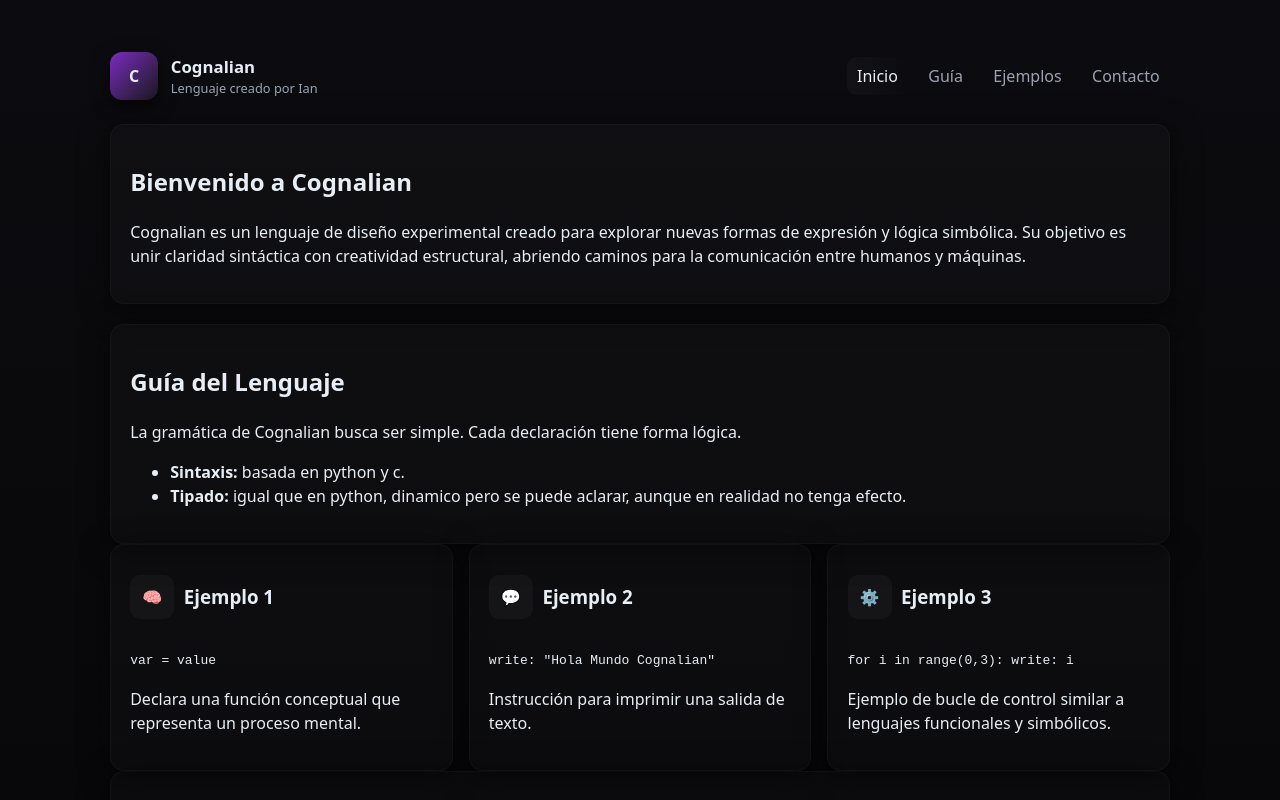
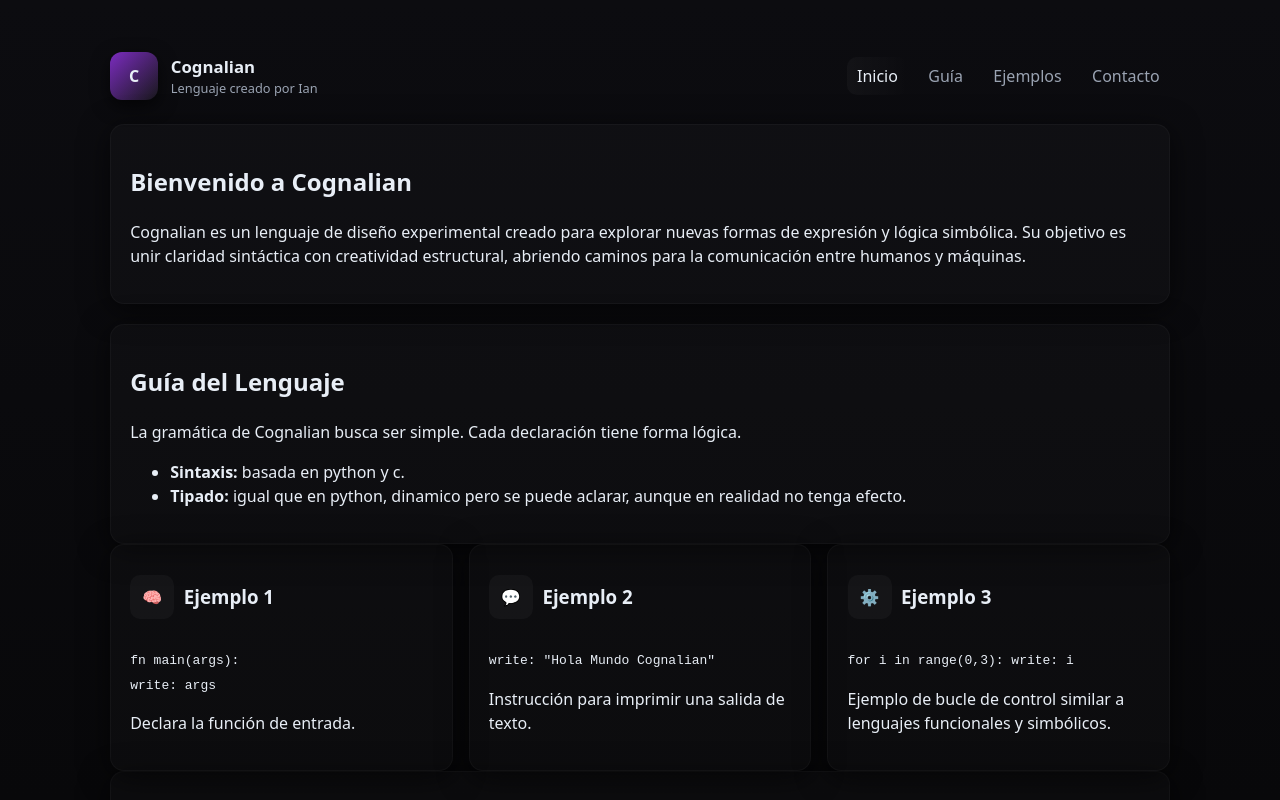
Before and after one commit to IanLangs/IanLangs.github.io, a plain HTML site: page cognalian.html in a window 1280 px wide. Shown: the top 800 px of the page. Drawn offline with Linux system fonts and the light colour scheme.

Commit message:
Update cognalian.html

```diff
--- a/cognalian.html
+++ b/cognalian.html
@@ -52,8 +52,8 @@
           <div class="feature-icon">🧠</div>
           <h3>Ejemplo 1</h3>
         </div>
-        <p><code>var = value</code></p>
-        <p>Declara una función conceptual que representa un proceso mental.</p>
+        <p><code>fn main(args): <br>    write: args</code></p>
+        <p>Declara la función de entrada.</p>
       </div>
 
       <div class="card">
```
